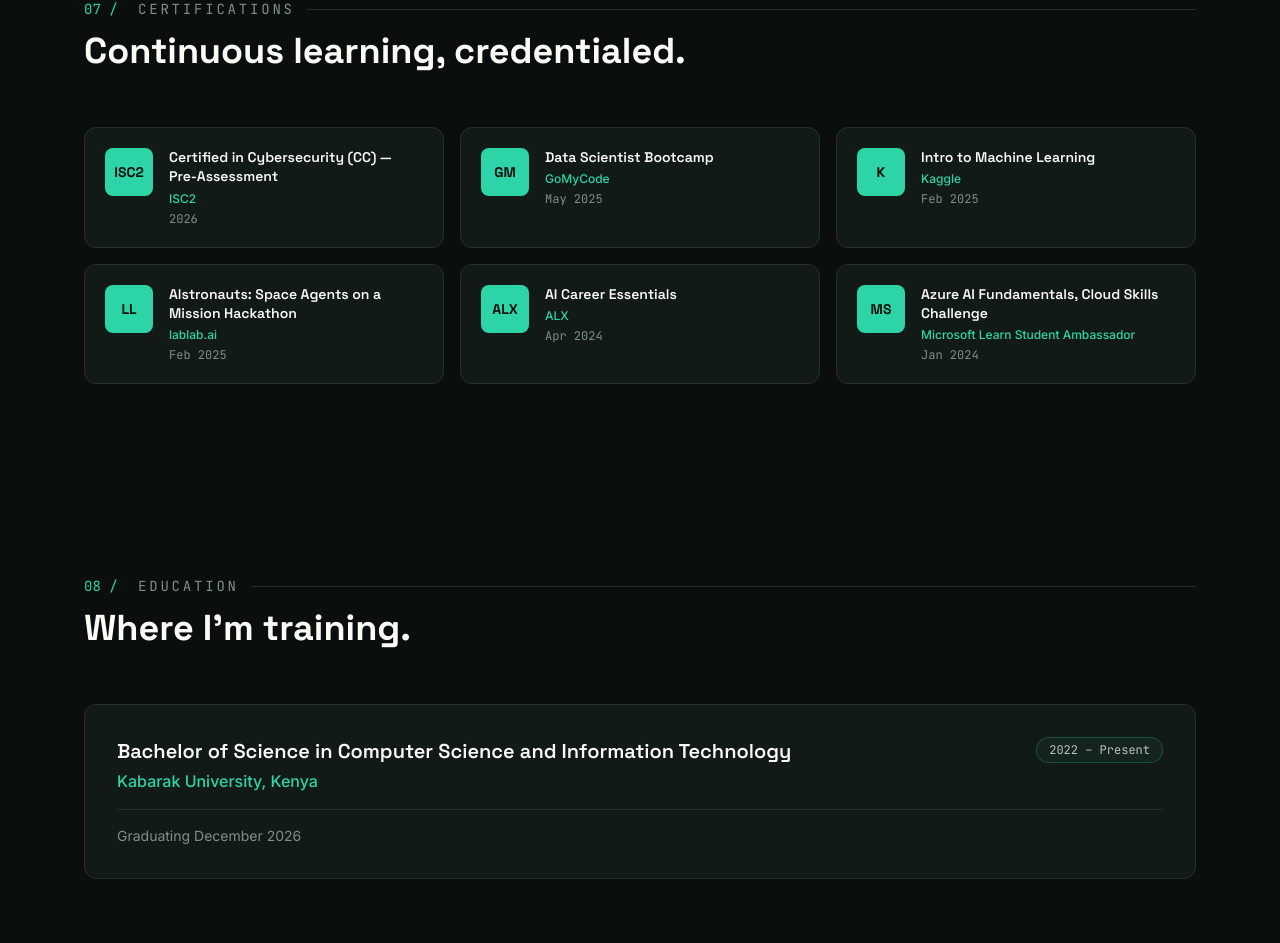
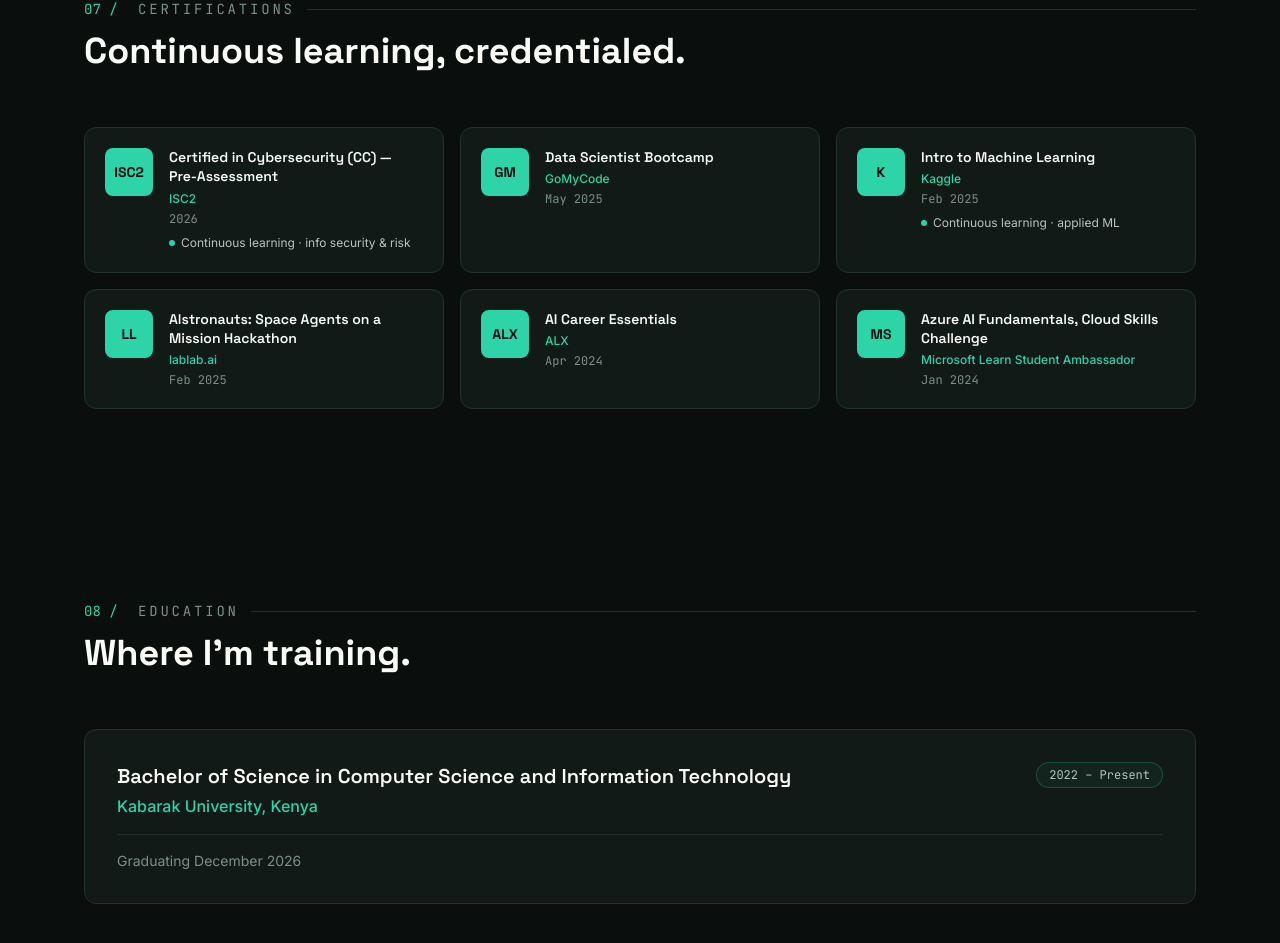
Before and after one commit to Pkorirdarius/Darius-Portfolio, a React (Vite) app: page / in a window 1280 px wide. Shown: the part 5711-6654 px from the top of the page. Built offline with nearby package versions, Linux system fonts and the light colour scheme; the HTML template or start-up script is replaced by a standard one.

Commit message:
feat: add optional note field to certifications

```diff
--- a/src/components/sections/Certifications.tsx
+++ b/src/components/sections/Certifications.tsx
@@ -30,6 +30,12 @@
                     {cert.issuer}
                   </p>
                   <p className="mt-1 font-mono text-xs text-fog-dim">{cert.date}</p>
+                  {cert.note ? (
+                    <p className="mt-2 inline-flex items-center gap-1.5 text-xs text-ink-soft dark:text-fog">
+                      <span className="h-1.5 w-1.5 rounded-full bg-signal" aria-hidden="true" />
+                      {cert.note}
+                    </p>
+                  ) : null}
                 </div>
               </div>
             </Reveal>
```
